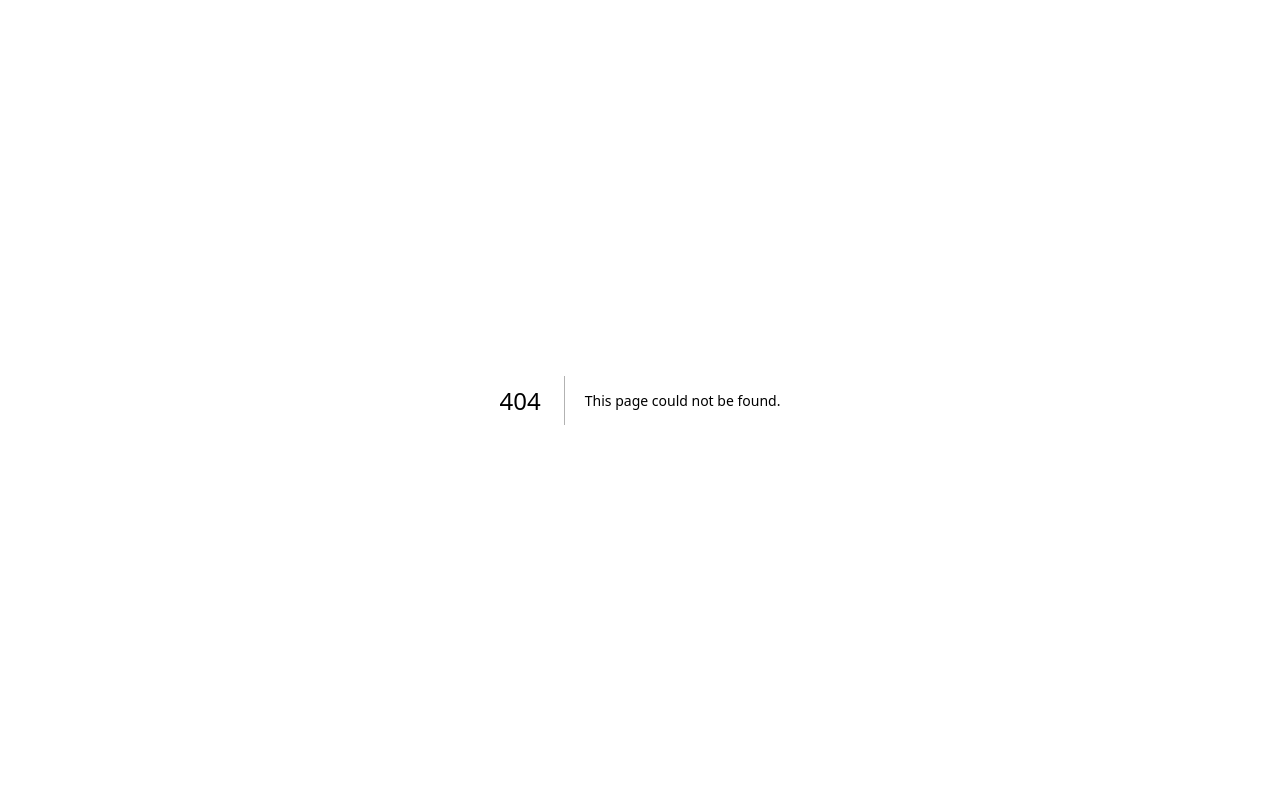
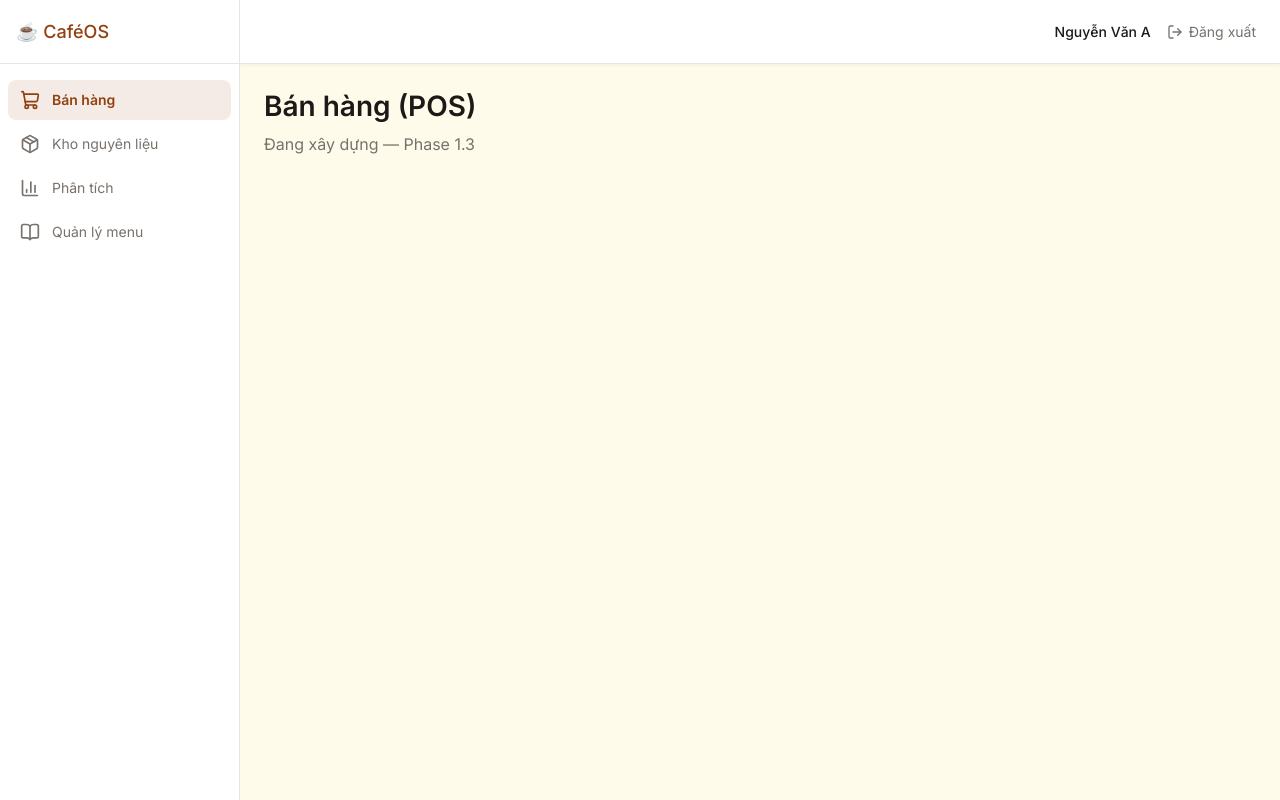
Before and after one commit to sinhvien15-sketch/cafe-management-app-g15, a Next.js app: page /pos in a window 1280 px wide. Before the commit this address had no page. Built offline with nearby package versions, Linux system fonts and the light colour scheme.

Commit message:
Phase 1.2: header, sidebar, container layout

```diff
--- /dev/null
+++ b/app/(app)/analytics/page.tsx
@@ -0,0 +1,8 @@
+export default function AnalyticsPage() {
+  return (
+    <div>
+      <h1 className="text-h1 text-ink">Phân tích</h1>
+      <p className="mt-2 text-muted">Đang xây dựng — Phase 1.5</p>
+    </div>
+  );
+}
--- /dev/null
+++ b/app/(app)/inventory/page.tsx
@@ -0,0 +1,8 @@
+export default function InventoryPage() {
+  return (
+    <div>
+      <h1 className="text-h1 text-ink">Kho nguyên liệu</h1>
+      <p className="mt-2 text-muted">Đang xây dựng — Phase 1.4</p>
+    </div>
+  );
+}
--- /dev/null
+++ b/app/(app)/layout.tsx
@@ -0,0 +1,5 @@
+import AppShell from '../components/AppShell';
+
+export default function AppLayout({ children }: { children: React.ReactNode }) {
+  return <AppShell>{children}</AppShell>;
+}
--- /dev/null
+++ b/app/(app)/menu/page.tsx
@@ -0,0 +1,8 @@
+export default function MenuPage() {
+  return (
+    <div>
+      <h1 className="text-h1 text-ink">Quản lý menu</h1>
+      <p className="mt-2 text-muted">Đang xây dựng — Phase 1.6 / Phase 2</p>
+    </div>
+  );
+}
--- /dev/null
+++ b/app/(app)/pos/page.tsx
@@ -0,0 +1,8 @@
+export default function PosPage() {
+  return (
+    <div>
+      <h1 className="text-h1 text-ink">Bán hàng (POS)</h1>
+      <p className="mt-2 text-muted">Đang xây dựng — Phase 1.3</p>
+    </div>
+  );
+}
--- /dev/null
+++ b/app/components/AppShell.tsx
@@ -0,0 +1,143 @@
+'use client';
+
+import { useState } from 'react';
+import Link from 'next/link';
+import { usePathname } from 'next/navigation';
+import {
+  ShoppingCart,
+  Package,
+  BarChart3,
+  BookOpen,
+  Menu,
+  X,
+  LogOut,
+} from 'lucide-react';
+
+const navItems = [
+  { href: '/pos',       label: 'Bán hàng',       icon: ShoppingCart },
+  { href: '/inventory', label: 'Kho nguyên liệu', icon: Package      },
+  { href: '/analytics', label: 'Phân tích',        icon: BarChart3    },
+  { href: '/menu',      label: 'Quản lý menu',    icon: BookOpen     },
+];
+
+export default function AppShell({ children }: { children: React.ReactNode }) {
+  const [mobileOpen, setMobileOpen] = useState(false);
+  const pathname = usePathname();
+
+  return (
+    <div className="flex h-screen overflow-hidden">
+
+      {/* ── Mobile backdrop ── */}
+      {mobileOpen && (
+        <div
+          className="fixed inset-0 z-30 bg-black/30 md:hidden"
+          onClick={() => setMobileOpen(false)}
+        />
+      )}
+
+      {/* ── Sidebar ── */}
+      <aside
+        className={[
+          /* base */
+          'fixed inset-y-0 left-0 z-40 flex flex-col',
+          'bg-surface border-r border-stone-200',
+          'transition-transform duration-200 ease-in-out',
+          /* widths */
+          'w-60',
+          /* tablet: static, icon-only; desktop: full width */
+          'md:static md:w-16 lg:w-60',
+          /* mobile slide toggle */
+          mobileOpen ? 'translate-x-0' : '-translate-x-full md:translate-x-0',
+        ].join(' ')}
+      >
+        {/* Sidebar brand */}
+        <div className="flex h-16 flex-none items-center justify-between border-b border-stone-200 px-4">
+          {/* Desktop + mobile open: full logo */}
+          <span className="text-h3 font-semibold text-primary md:hidden lg:block">
+            ☕ CaféOS
+          </span>
+          {/* Tablet: icon only */}
+          <span className="hidden text-xl md:block lg:hidden">☕</span>
+          {/* Mobile close button */}
+          <button
+            className="text-muted hover:text-ink md:hidden"
+            onClick={() => setMobileOpen(false)}
+            aria-label="Đóng menu"
+          >
+            <X className="h-5 w-5" />
+          </button>
+        </div>
+
+        {/* Nav */}
+        <nav className="flex-1 overflow-y-auto px-2 py-4">
+          <ul className="space-y-1">
+            {navItems.map((item) => {
+              const active =
+                pathname === item.href || pathname.startsWith(item.href + '/');
+              return (
+                <li key={item.href}>
+                  <Link
+                    href={item.href}
+                    onClick={() => setMobileOpen(false)}
+                    title={item.label}
+                    className={[
+                      'flex items-center gap-3 rounded-lg px-3 py-2.5 text-sm transition-colors',
+                      'md:justify-center lg:justify-start',
+                      active
+                        ? 'bg-primary/10 font-semibold text-primary'
+                        : 'text-muted hover:bg-stone-100 hover:text-ink',
+                    ].join(' ')}
+                  >
+                    <item.icon className="h-5 w-5 flex-none" />
+                    {/* Hide label on tablet, show on mobile + desktop */}
+                    <span className="md:hidden lg:block">{item.label}</span>
+                  </Link>
+                </li>
+              );
+            })}
+          </ul>
+        </nav>
+      </aside>
+
+      {/* ── Right column ── */}
+      <div className="flex min-w-0 flex-1 flex-col">
+
+        {/* Header */}
+        <header className="flex h-16 flex-none items-center justify-between border-b border-stone-200 bg-surface px-6 shadow-[0_1px_4px_rgba(0,0,0,0.06)]">
+          {/* Left: hamburger (mobile only) + logo (mobile only) */}
+          <div className="flex items-center gap-3">
+            <button
+              className="text-muted hover:text-ink md:hidden"
+              onClick={() => setMobileOpen(true)}
+              aria-label="Mở menu"
+            >
+              <Menu className="h-6 w-6" />
+            </button>
+            <span className="text-h3 font-semibold text-primary md:hidden">
+              ☕ CaféOS
+            </span>
+          </div>
+
+          {/* Right: mock user + logout */}
+          <div className="flex items-center gap-4">
+            <span className="text-sm font-medium text-ink">Nguyễn Văn A</span>
+            <button
+              className="flex items-center gap-1.5 text-sm text-muted transition-colors hover:text-danger"
+              aria-label="Đăng xuất"
+            >
+              <LogOut className="h-4 w-4" />
+              <span className="hidden sm:inline">Đăng xuất</span>
+            </button>
+          </div>
+        </header>
+
+        {/* Page content */}
+        <main className="flex-1 overflow-y-auto p-6">
+          <div className="mx-auto max-w-[1400px]">
+            {children}
+          </div>
+        </main>
+      </div>
+    </div>
+  );
+}
--- a/app/page.tsx
+++ b/app/page.tsx
@@ -1,10 +1,5 @@
-export default function Home() {
-  return (
-    <main className="flex flex-1 items-center justify-center">
-      <div className="text-center">
-        <p className="text-h1 text-primary font-semibold">☕ CaféOS</p>
-        <p className="mt-2 text-muted">Coffee Shop Management System</p>
-      </div>
-    </main>
-  );
+import { redirect } from 'next/navigation';
+
+export default function RootPage() {
+  redirect('/pos');
 }
--- a/package.json
+++ b/package.json
@@ -9,6 +9,7 @@
     "lint": "eslint"
   },
   "dependencies": {
+    "lucide-react": "^1.20.0",
     "next": "16.2.9",
     "react": "19.2.4",
     "react-dom": "19.2.4"
```
Also changed, not shown: 2 other files (tests, documents, lock files or other folders).
